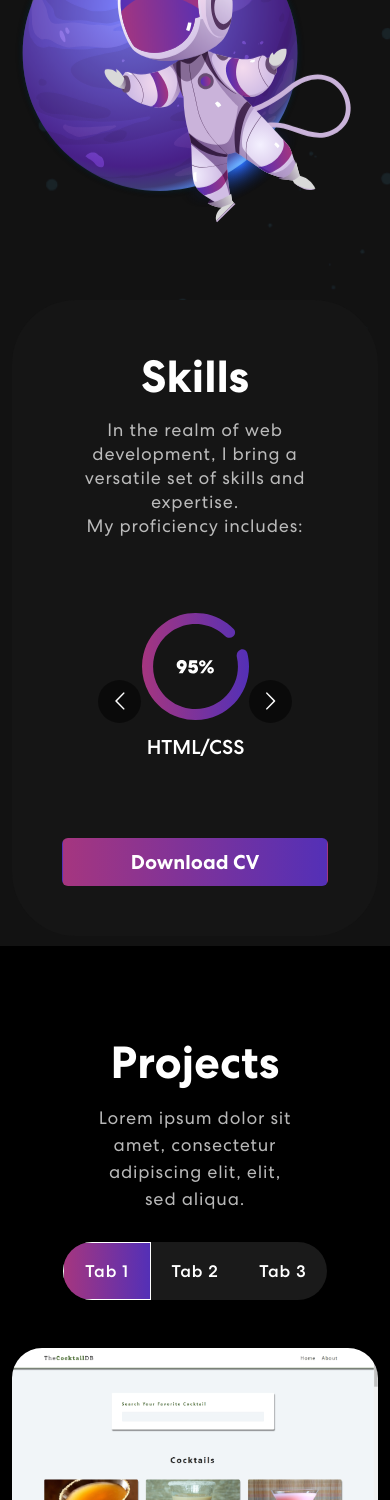
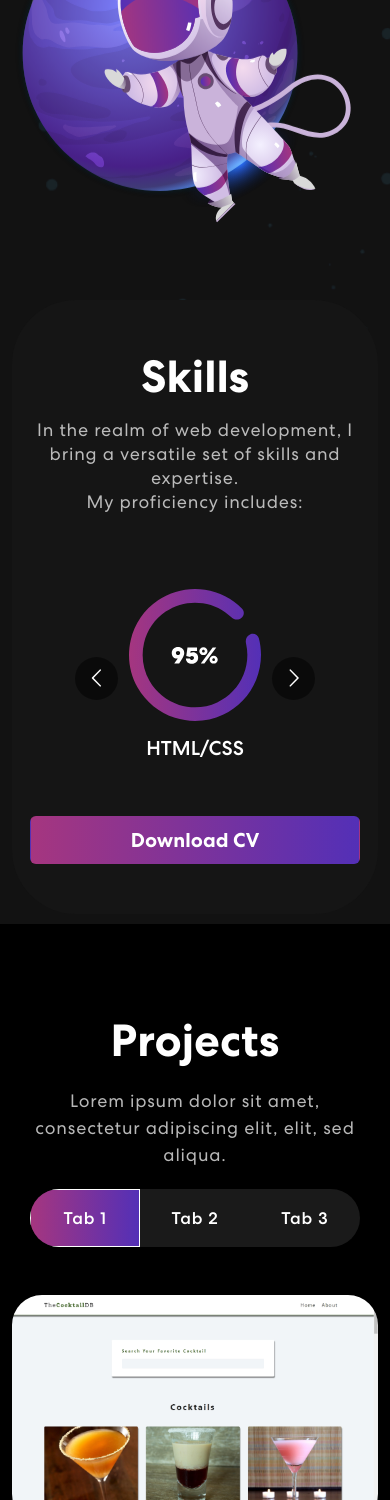
Before and after one commit to femmytedrey/Personal-Portfolio, a React (Create React App) app: page / in a window 390 px wide. Shown: the part 979-2479 px from the top of the page. Built offline with nearby package versions, Linux system fonts and the light colour scheme.

Commit message:
styling for mobile

```diff
--- a/src/App.css
+++ b/src/App.css
@@ -341,6 +341,34 @@ nav.navbar .navbar-toggler[aria-expanded="true"] .navbar-toggler-icon {
   .new-email-bx button{
     padding: 20px 45px !important;
   }
+
+  .mobile-padding{
+    padding: 0px !important;
+    margin: 0px !important;
+    display: flex;
+    flex-direction: column;
+    justify-content: center;
+    align-items: center;
+  }
+
+  .mobile-padding p{
+    margin: 3% 10% !important;
+    width: 90% !important;
+  }
+
+  .tab-padding{
+    margin: 3% 5% !important;
+    width: 90% !important;
+  }
+
+  .skill{
+    padding: 0,0,20px,0 !important;
+  }
+
+  .skill-bx{
+    padding: 50px 18px !important;
+  }
+
 
 }
 
--- a/src/components/Projects.js
+++ b/src/components/Projects.js
@@ -54,14 +54,14 @@ export const Projects = () => {
                 <Col size={12}>
                 <TrackVisibility>
                     {({isVisible}) =>
-                        <div className={isVisible ? "animate__animated animate__bounceIn" : '' }>
+                        <div className={` mobile-padding p-0 ${isVisible ? "animate__animated animate__bounceIn" : ''}` }>
                             <h2>Projects</h2>
                             <p>Lorem ipsum dolor sit amet, consectetur adipiscing elit, elit, sed aliqua.</p>
                         </div>
                     }
                 </TrackVisibility>
                     <Tab.Container id='projects-tab' defaultActiveKey='first'>
-                        <Nav variant="pills" className='nav-pills mb-5 justify-content-center align-items-center' id='pills-tab'>
+                        <Nav variant="pills" className='tab-padding nav-pills mb-5 justify-content-center align-items-center' id='pills-tab'>
                             <Nav.Item>
                                 <Nav.Link eventKey="first">Tab 1</Nav.Link>
                             </Nav.Item>
```
